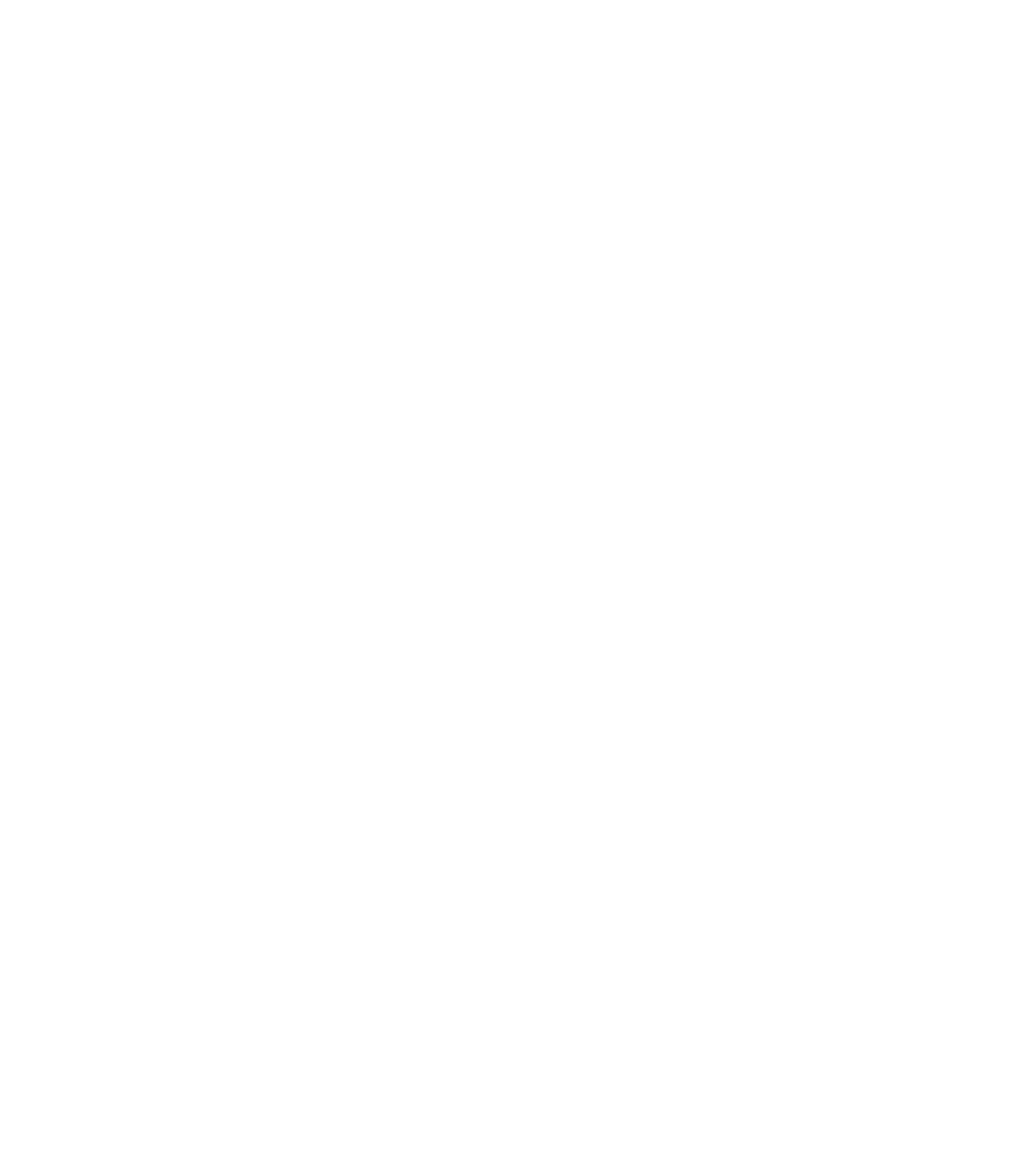
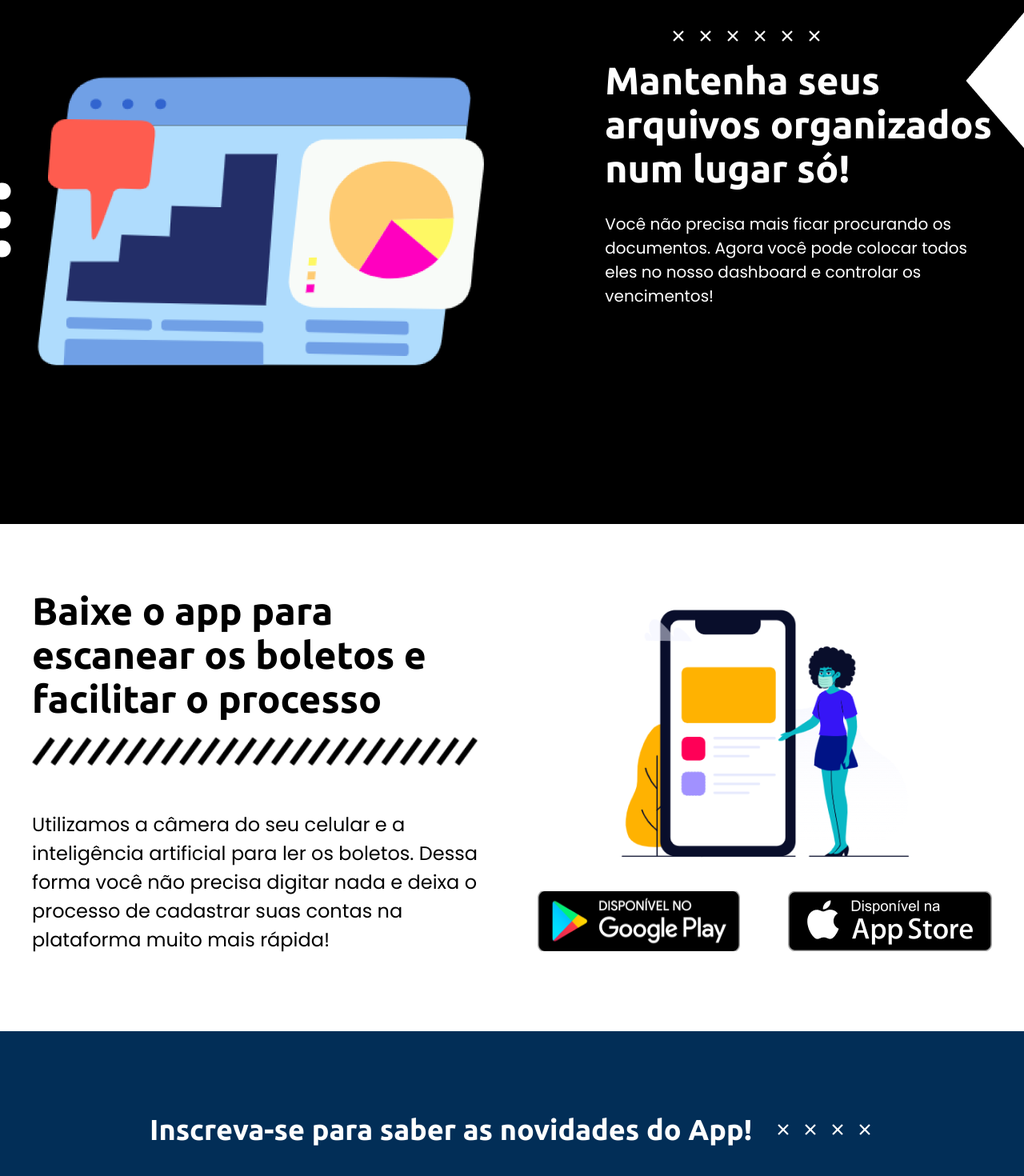
Before and after one commit to MateusRWarmling/tusk-docs-web, a React (Vite) app: page / in a window 1280 px wide. Shown: the part 828-2298 px from the top of the page at 80% size. Before the commit the page ends 800 px from the top, so only its background shows below. Built offline with nearby package versions, Linux system fonts and the light colour scheme.

Commit message:
Add: components to Home

```diff
--- a/src/pages/Home.tsx
+++ b/src/pages/Home.tsx
@@ -1,12 +1,18 @@
 import { Box } from "@chakra-ui/react";
 import { Header } from "../components/Header";
 import { HomeFirstSection } from "../components/HomeFirstSection";
+import { HomeSecondSection } from "../components/HomeSecondSection";
+import { HomeThirdSection } from "../components/HomeThirdSection";
+import { SubscribeToNewsletter } from "../components/SubscribeToNewsletter";
 
 export function Home() {
   return (
     <Box>
       <Header />
       <HomeFirstSection />
+      <HomeSecondSection />
+      <HomeThirdSection />
+      <SubscribeToNewsletter />
     </Box>
   );
 }
```
